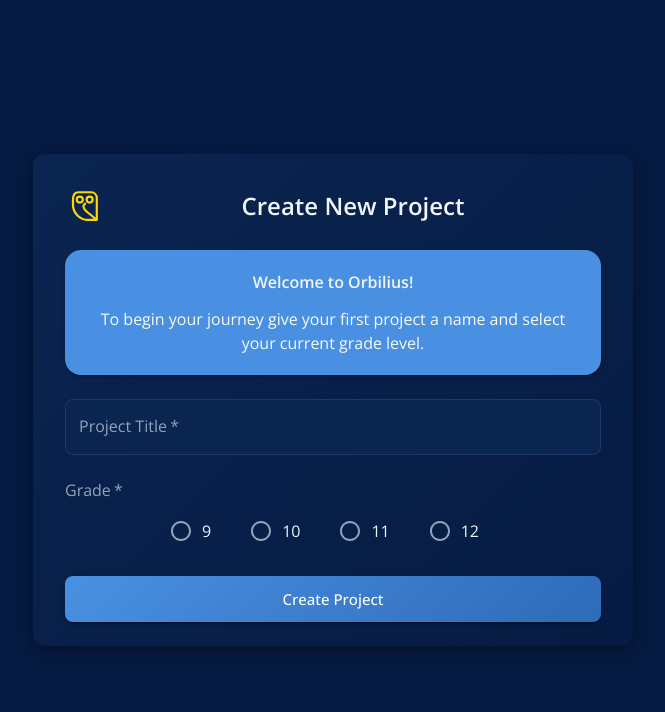
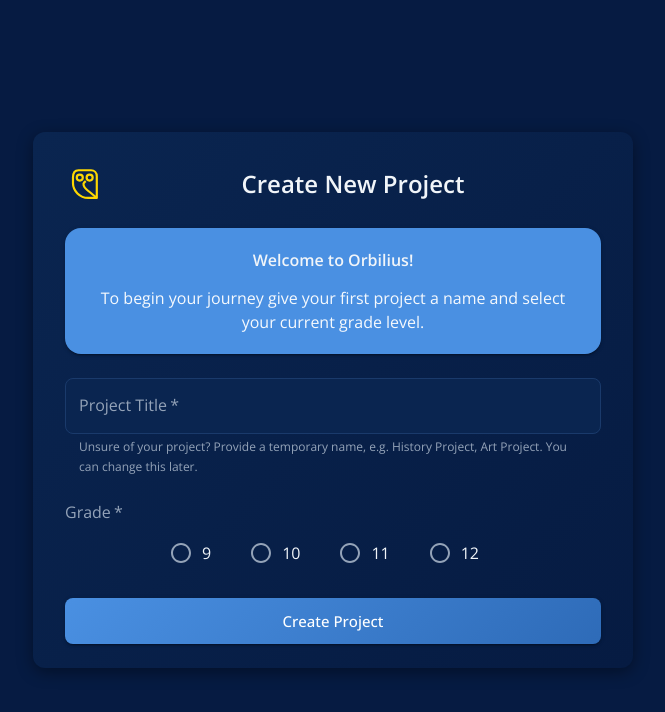
Before and after one commit to orbilius101/Orbilius, a React (Vite) app: page /createProject in a window 1280 px wide. Shown: the top 712 px of the page, without its empty margins (307-972 px from the left). Built offline with nearby package versions, Linux system fonts and the light colour scheme; no server answers; the database is empty; sample sign-in values are in the browser's storage.

Commit message:
feat(KAN-5): Add helper text to project title field (#32)
- Guide students who don't have a project name yet
- 'Provide a temporary name, e.g. History Project, Art Project. You can change this later.'

```diff
--- a/src/components/CreateProject/CreateProject.tsx
+++ b/src/components/CreateProject/CreateProject.tsx
@@ -85,6 +85,7 @@
               required
               fullWidth
               variant="outlined"
+              helperText="Unsure of your project? Provide a temporary name, e.g. History Project, Art Project. You can change this later."
             />
 
             <FormControl component="fieldset" required>
```
